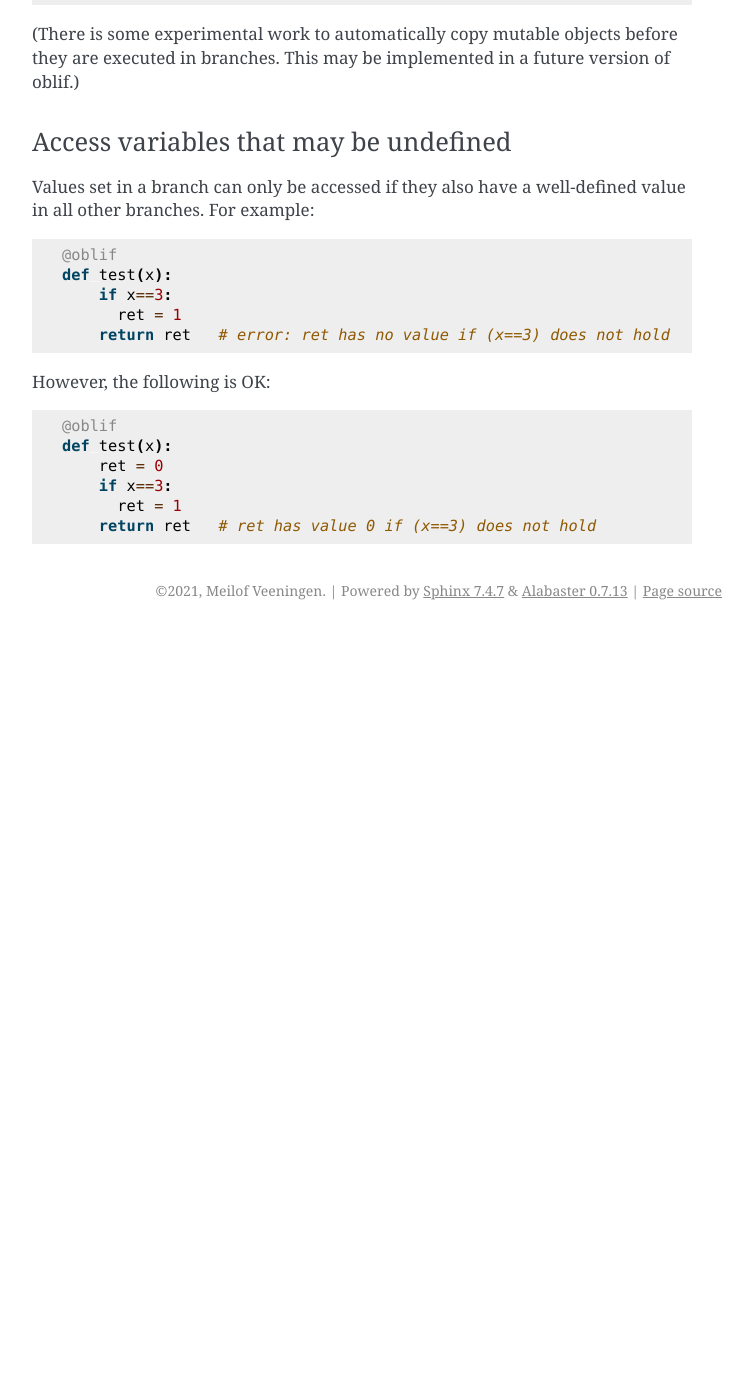
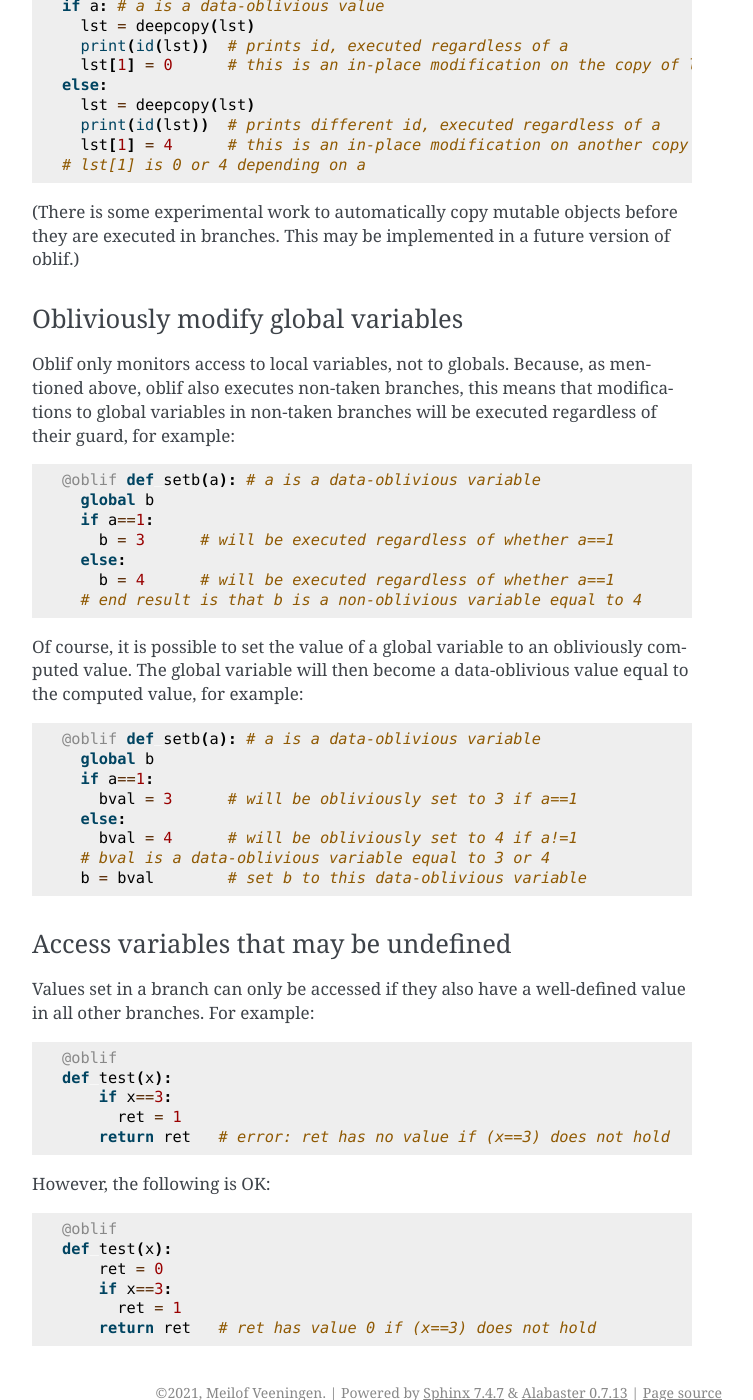
Before and after one commit to meilof/oblif, a Sphinx documentation site: the page built from docs/gettingstarted.rst, in a window 1280 px wide and 1400 px high, scrolled down 4140 px. Shown: the whole window, without its empty margins (388-1141 px from the left). Built offline with Sphinx 7.4.7, drawn with Linux system fonts in a browser that asks for light colours; before the commit the page ends 4770 px from its top, so only the background shows below that; some of the changed text lies outside the part shown.

Commit message:
doc updates

```diff
--- a/docs/gettingstarted.rst
+++ b/docs/gettingstarted.rst
@@ -90,6 +90,15 @@
     ret = i
   # after branch, ret=9
 
+``lambdas``
+...........
+
+For what it's worth, ``oblif`` works on lambda's as well, for example::
+
+  oblambda = oblif(lambda x: 1 if x==3 else 0)
+  xisthree = oblambda(x)
+
+.. _cannot-do:
 
 Things you cannot do
 --------------------
@@ -153,6 +162,30 @@
 
 (There is some experimental work to automatically copy mutable objects before they are executed in branches. This may be implemented in a future version of oblif.)
 
+Obliviously modify global variables
+...................................
+
+Oblif only monitors access to local variables, not to globals. Because, as mentioned above, oblif also executes non-taken branches, this means that modifications to global variables in non-taken branches will be executed regardless of their guard, for example::
+
+  @oblif def setb(a): # a is a data-oblivious variable
+    global b
+    if a==1:
+      b = 3      # will be executed regardless of whether a==1
+    else:
+      b = 4      # will be executed regardless of whether a==1
+    # end result is that b is a non-oblivious variable equal to 4
+
+Of course, it is possible to set the value of a global variable to an obliviously computed value. The global variable will then become a data-oblivious value equal to the computed value, for example::
+
+  @oblif def setb(a): # a is a data-oblivious variable
+    global b
+    if a==1:
+      bval = 3      # will be obliviously set to 3 if a==1
+    else:
+      bval = 4      # will be obliviously set to 4 if a!=1
+    # bval is a data-oblivious variable equal to 3 or 4
+    b = bval        # set b to this data-oblivious variable
+
 Access variables that may be undefined
 ......................................
 
--- a/docs/index.rst
+++ b/docs/index.rst
@@ -16,6 +16,7 @@
    installing
    frameworks
    performance
+   help
 
 
 
```
Also changed, not shown: docs/help.rst (added, +11 -0 lines), 3 other files.
